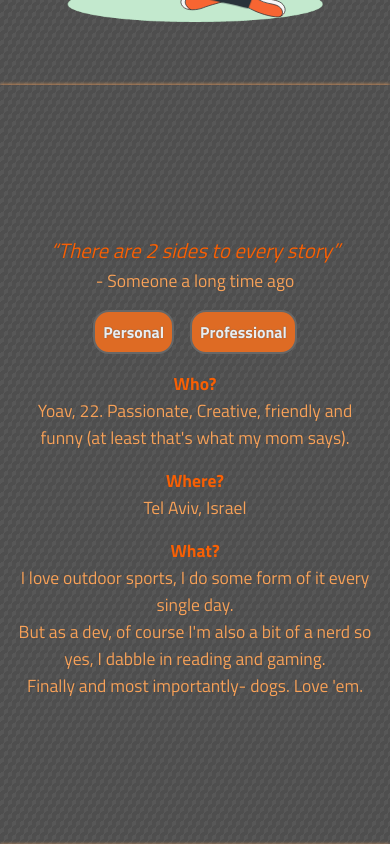
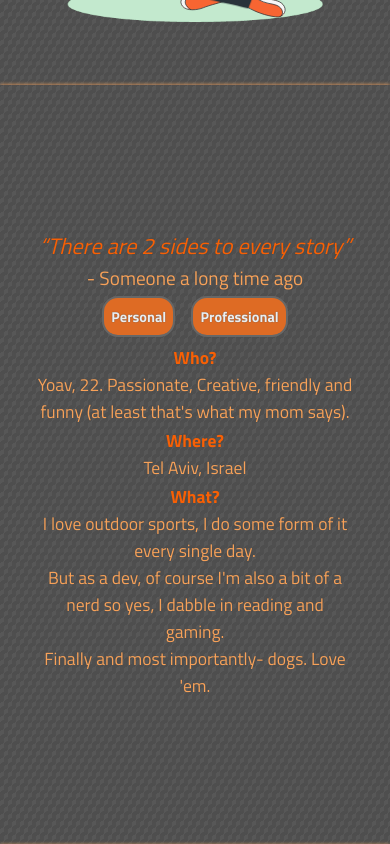
Before and after one commit to 0xYoyo/personal-portfolio-0xYoyo, a React (Create React App) app: page / in a window 390 px wide. Both pictures are taken after a click on the button "Personal". Shown: the part 759-1603 px from the top of the page. Built offline with nearby package versions, Linux system fonts and the light colour scheme.

Commit message:
improve reponsiveness

```diff
--- a/src/Styles/About.css
+++ b/src/Styles/About.css
@@ -2,7 +2,7 @@
   color: var(--textColor);
   font-size: 2.5rem;
   text-shadow: 0 0 1px var(--mainColor);
-  padding: 1rem;
+  padding: 2rem;
   height: 100%;
   display: flex;
   flex-direction: column;
@@ -129,19 +129,19 @@ button:hover {
 }
 
 .left:nth-child(1) {
+  animation: slideLeft 1s ease-out forwards;
+}
+
+.left:nth-child(2) {
   animation: slideLeft 1s ease-out 0.5s forwards;
 }
 
-.left:nth-child(2) {
+.left:nth-child(3) {
   animation: slideLeft 1s ease-out 1s forwards;
 }
 
-.left:nth-child(3) {
+.left:nth-child(4) {
   animation: slideLeft 1s ease-out 1.5s forwards;
-}
-
-.left:nth-child(4) {
-  animation: slideLeft 1s ease-out 2s forwards;
 }
 
 @keyframes slideLeft {
@@ -157,19 +157,19 @@ button:hover {
 }
 
 .right:nth-child(1) {
+  animation: slideRight 1s ease-out forwards;
+}
+
+.right:nth-child(2) {
   animation: slideRight 1s ease-out 0.5s forwards;
 }
 
-.right:nth-child(2) {
+.right:nth-child(3) {
   animation: slideRight 1s ease-out 1s forwards;
 }
 
-.right:nth-child(3) {
+.right:nth-child(4) {
   animation: slideRight 1s ease-out 1.5s forwards;
-}
-
-.right:nth-child(4) {
-  animation: slideRight 1s ease-out 2s forwards;
 }
 
 @keyframes slideRight {
@@ -179,9 +179,21 @@ button:hover {
 }
 
 @media (max-width: 1280px) {
+  q {
+    font-size: 2.2rem;
+  }
+
+  blockquote p {
+    font-size: 1.6rem;
+  }
+
   .card,
   .card .W {
     font-size: 1.4rem;
+  }
+
+  button {
+    font-size: 1.2rem;
   }
 }
 
@@ -193,11 +205,11 @@ button:hover {
 
   .Personal,
   .Professional {
-    padding: 0;
+    padding: 0.2rem;
   }
 
   q {
-    font-size: 1.7rem;
+    font-size: 2rem;
   }
 
   blockquote p {
@@ -206,11 +218,10 @@ button:hover {
 
   button {
     font-size: 1rem;
-    padding: 0.6rem;
   }
 
   .clash {
-    width: 24rem;
+    width: 28rem;
   }
 }
 
@@ -231,26 +242,31 @@ button:hover {
   }
 }
 
-@media (max-width: 640px) {
+@media (max-width: 481px) {
   q {
-    font-size: 1.3rem;
+    font-size: 1.4rem;
+  }
+
+  blockquote {
+    padding-bottom: 4px;
   }
 
   blockquote p {
-    font-size: 1.1rem;
+    font-size: 1.2rem;
   }
 
   button {
-    font-size: 1rem;
-    padding: 0.5rem;
+    font-size: 0.9rem;
+    padding: 0.45rem;
   }
 
   .card,
   .card .W {
     font-size: 1.1rem;
+    padding-top: 2px;
   }
 
   .clash {
-    width: 20rem;
+    width: 24rem;
   }
 }
--- a/src/Styles/Projects.css
+++ b/src/Styles/Projects.css
@@ -113,8 +113,31 @@ a:hover {
   }
 
   .project {
-    font-size: 1rem;
-    padding: 0.2rem;
+    font-size: 1.2rem;
+    padding: 1.5rem;
+  }
+
+  .showcase {
+    height: 26vh;
+  }
+
+  .links {
+    height: 18vh;
+  }
+
+  a {
+    font-size: 1.3rem;
+  }
+}
+
+@media (max-width: 481px) {
+  .Projects {
+    padding: 1rem;
+  }
+
+  .project {
+    font-size: 1.1rem;
+    padding: 1rem;
   }
 
   .showcase {
```
